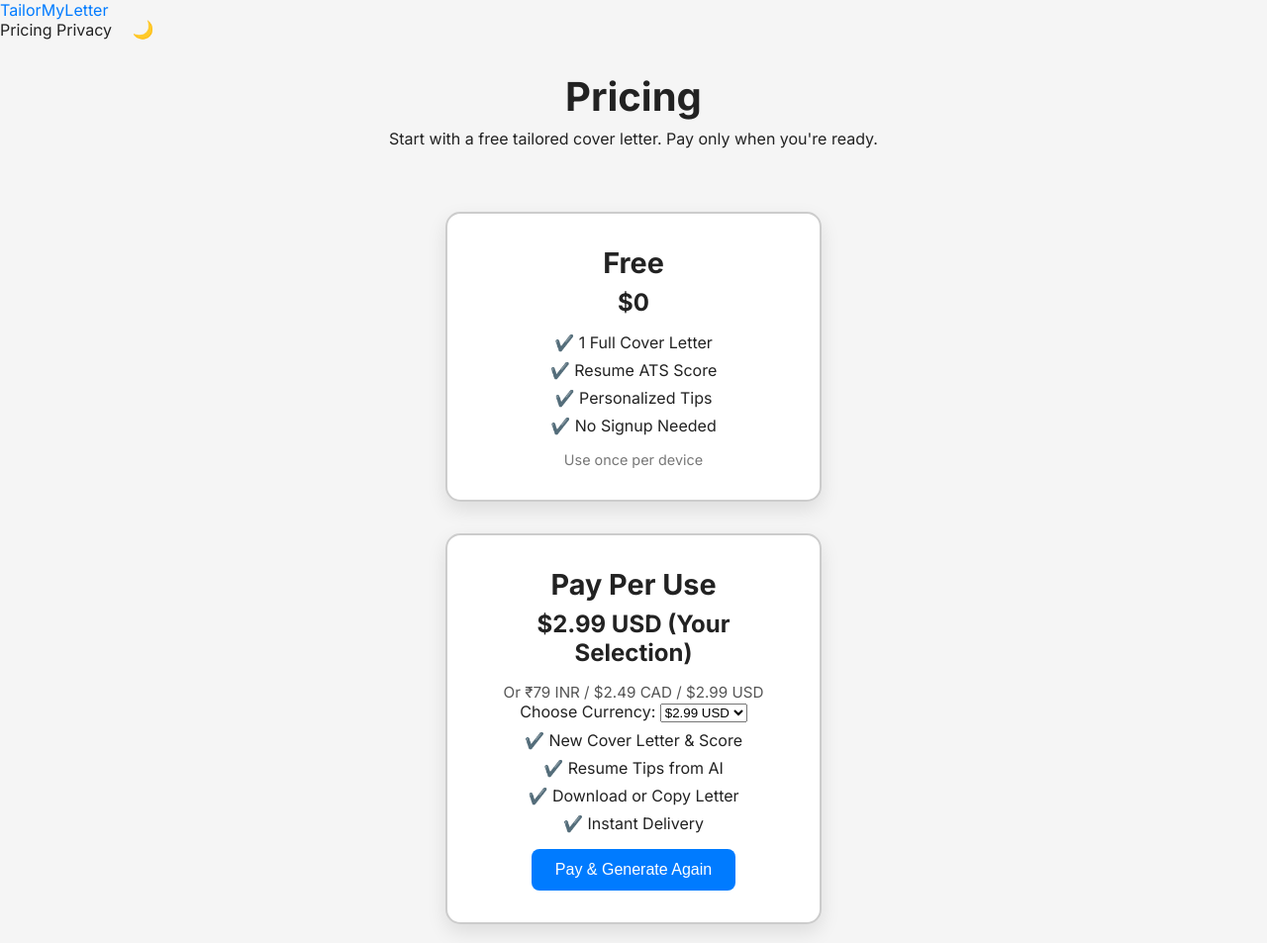
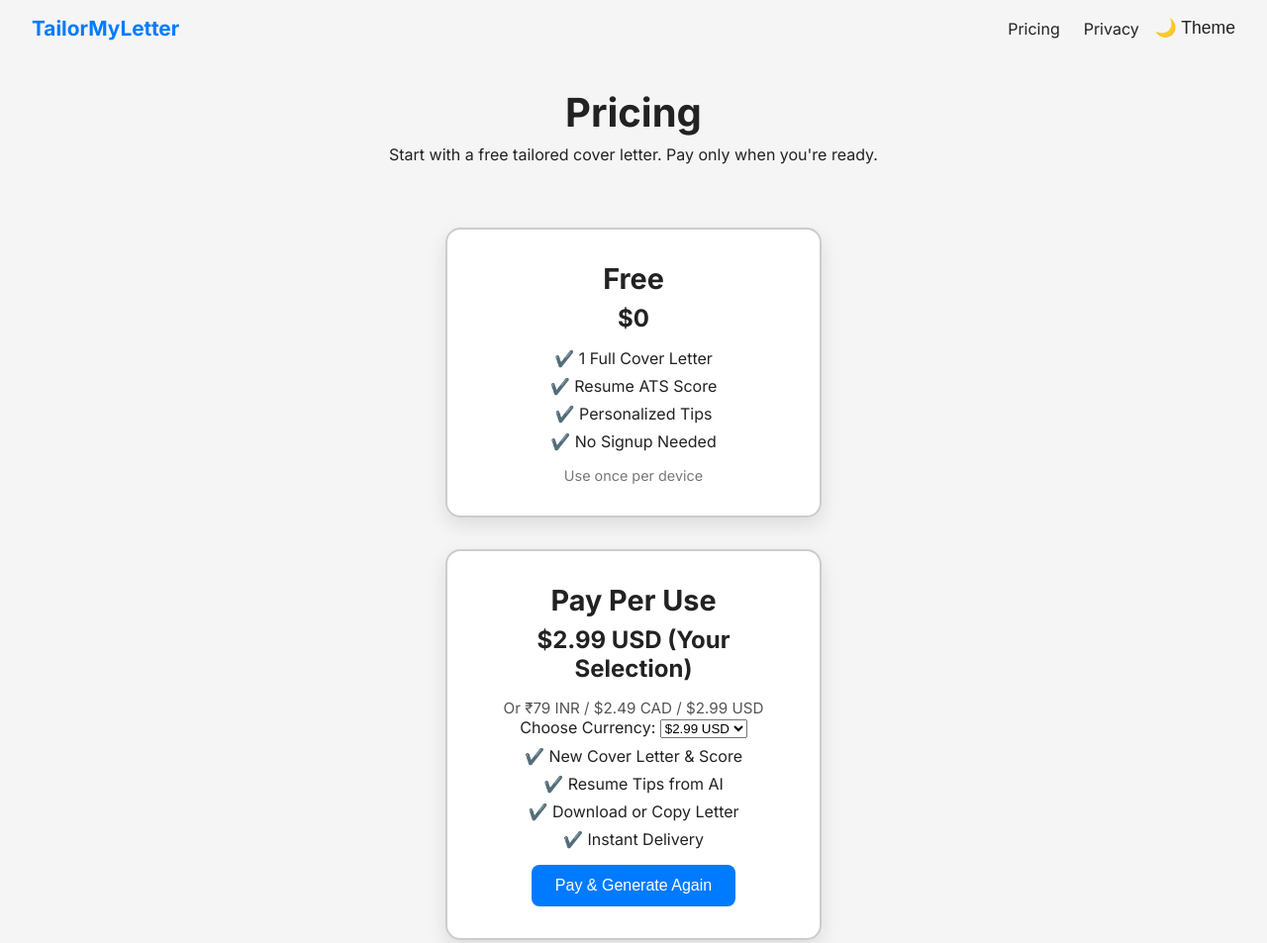
Before and after one commit to Shanecode3/Project, a plain HTML site: page frontend/pricing.html in a window 1280 px wide. Shown: the top 953 px of the page at 99% size. Drawn offline with Linux system fonts and the light colour scheme; a script that the page names is missing.

Commit message:
Update pricing.html

```diff
--- a/frontend/pricing.html
+++ b/frontend/pricing.html
@@ -9,16 +9,14 @@
 </head>
 <body>
   <!-- Top Navigation -->
-<nav class="navbar">
-  <div class="navbar-container">
-    <a href="index.html" class="logo">TailorMyLetter</a>
-    <div class="nav-links">
-      <a href="pricing.html">Pricing</a>
-      <a href="privacy.html">Privacy</a>
-      <button id="themeToggle" title="Toggle theme">🌙</button>
-    </div>
-  </div>
-</nav>
+    <nav class="top-nav">
+      <a href="index.html" class="brand">TailorMyLetter</a>
+      <div class="nav-links">
+        <a href="pricing.html">Pricing</a>
+        <a href="privacy.html">Privacy</a>
+        <button id="themeToggle">🌙 Theme</button>
+      </div>
+    </nav>
 
   <!-- Page Header -->
   <header>
```
